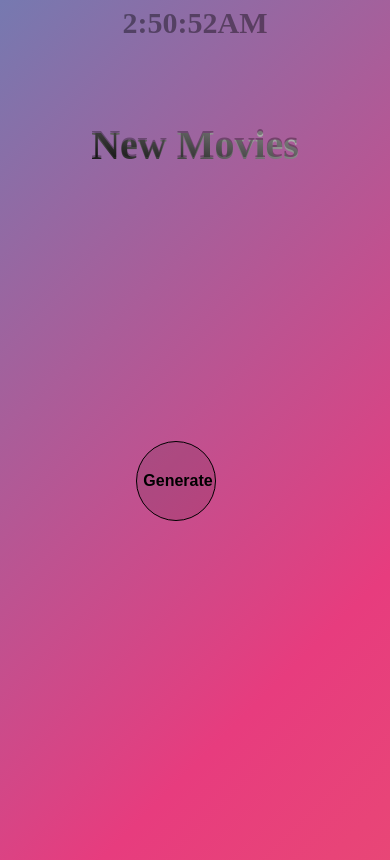
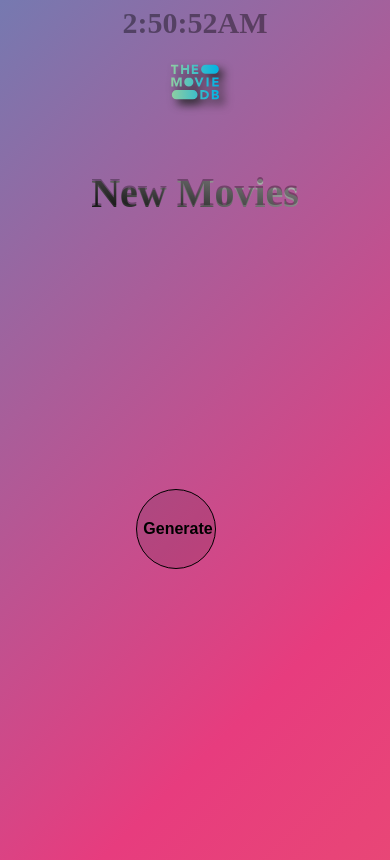
Before and after one commit to ukpabik/Movie-Generator, a plain HTML site: page index.html in a window 390 px wide. Drawn offline with Linux system fonts and the light colour scheme.

Commit message:
Added copyright logo and fixed responsive features

```diff
--- a/index.html
+++ b/index.html
@@ -15,6 +15,8 @@
     <span id = "seconds">00</span>
     <span id = "session">AM</span>
   </div>
+
+  <div class = "logo-div"><img class = "logo"src = "images/tmdb-logo.svg"></div>
     <div class = "title-div">
       <h1 class = "page-title js-color-changer">New Movies</h1>
     </div>
--- a/style.css
+++ b/style.css
@@ -19,6 +19,7 @@ body {
 
 
 .page-title{
+
   font-size: 72px;
   margin:0;
   text-shadow:0px -2px rgba(0, 0, 0, 0.3);
@@ -137,6 +138,21 @@ body {
   font-size: 30px;
   text-shadow:0px -2px rgba(0, 0, 0, 0.4);
 }
+.logo-div{
+  display:flex;
+  justify-content:center;
+  margin-top: 1rem;
+  margin-bottom: -1rem;
+
+}
+.logo{
+
+  -webkit-filter: drop-shadow(5px 5px 5px #222);
+  filter: drop-shadow(5px 5px 5px #222);
+  width: 5rem;
+  height: 5rem;
+
+}
 
 
 @media (max-width: 768px) {
@@ -176,4 +192,8 @@ body {
   .website-container{
     margin-left: 0.5rem;
   }
+  .logo {
+    width: 3rem;
+    height: 3rem;
+  }
 }
```
